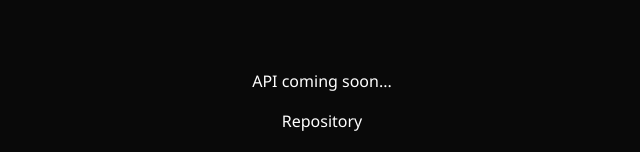
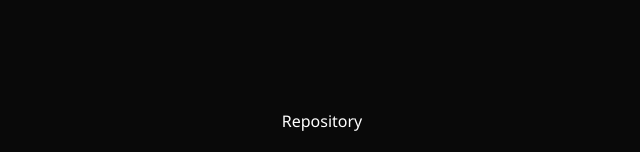
Before and after one commit to open-jj/wordle, a plain HTML site: page index.html in a window 1280 px wide. Shown: the part 599-751 px from the top of the page, without its empty margins (318-958 px from the left). Drawn offline with Linux system fonts and the light colour scheme; no server answers.

Commit message:
Remove API Text
Removed it because I didn't want to make a API

```diff
--- a/index.html
+++ b/index.html
@@ -32,7 +32,6 @@
         </div>
     </div>
     <div class="links">
-        <div class="api-link" >API coming soon...</div>
         <a class="repo-link" href="https://github.com/open-jj/wordle/" target="_blank">Repository</a>
     </div>
     <div class="credits">Made with <span class="heart">&#10084;</span> by <a href="https://github.com/open-jj/" target="_blank">open-jj</a></div>
```
